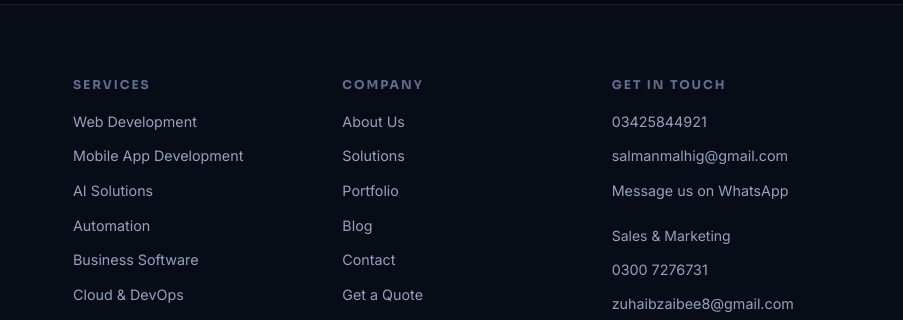
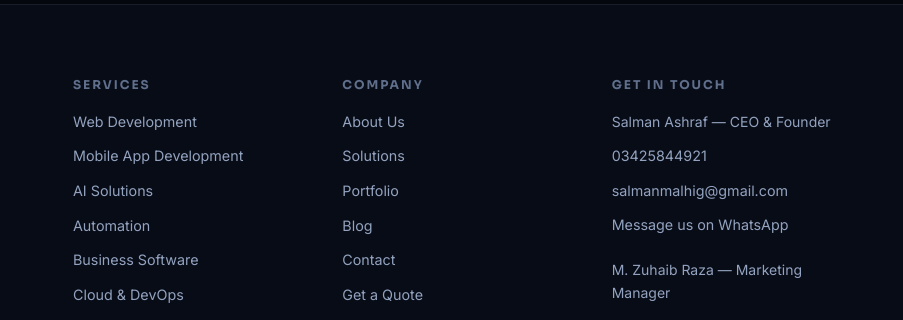
Before and after one commit to salmanggs/Nexora_Technologies, a plain HTML site: page 404.html in a window 1280 px wide. Shown: the part 873-1193 px from the top of the page, 377-1280 px from the left. Drawn offline with Linux system fonts and the light colour scheme.

Commit message:
Label the footer contact block with names and titles
Salman Ashraf is shown as CEO & Founder, and Zuhaib's name now
appears alongside his Marketing Manager title instead of just the
generic 'Sales & Marketing' label.

```diff
--- a/404.html
+++ b/404.html
@@ -146,10 +146,11 @@
       <div>
         <h4>Get in touch</h4>
         <div class="ftr__links">
+          <span class="dim small">Salman Ashraf &mdash; CEO &amp; Founder</span>
           <a href="tel:+923425844921" data-cfg="phone">0342 5844921</a>
           <a href="mailto:salmanmalhig@gmail.com" data-cfg="email">salmanmalhig@gmail.com</a>
           <a href="#" data-cfg="wa" target="_blank" rel="noopener">Message us on WhatsApp</a>
-          <span class="dim small" style="margin-top:10px">Sales &amp; Marketing</span>
+          <span class="dim small" style="margin-top:10px">M. Zuhaib Raza &mdash; Marketing Manager</span>
           <a href="tel:+923007276731">0300 7276731</a>
           <a href="mailto:zuhaibzaibee8@gmail.com" class="small">zuhaibzaibee8@gmail.com</a>
           <span class="dim small" style="margin-top:4px">Shahkot<br>Punjab, Pakistan</span>
```
Also changed, not shown: about.html (+2 -1 lines), blog.html (+2 -1 lines), contact.html (+2 -1 lines), index.html (+2 -1 lines), portfolio.html (+2 -1 lines), post-ahwal-e-shahkot.html (+2 -1 lines), post-facebook-automation.html (+2 -1 lines), post-website-worth-it.html (+2 -1 lines), privacy.html (+2 -1 lines), quote.html (+2 -1 lines), services.html (+2 -1 lines), solutions.html (+2 -1 lines), terms.html (+2 -1 lines).
